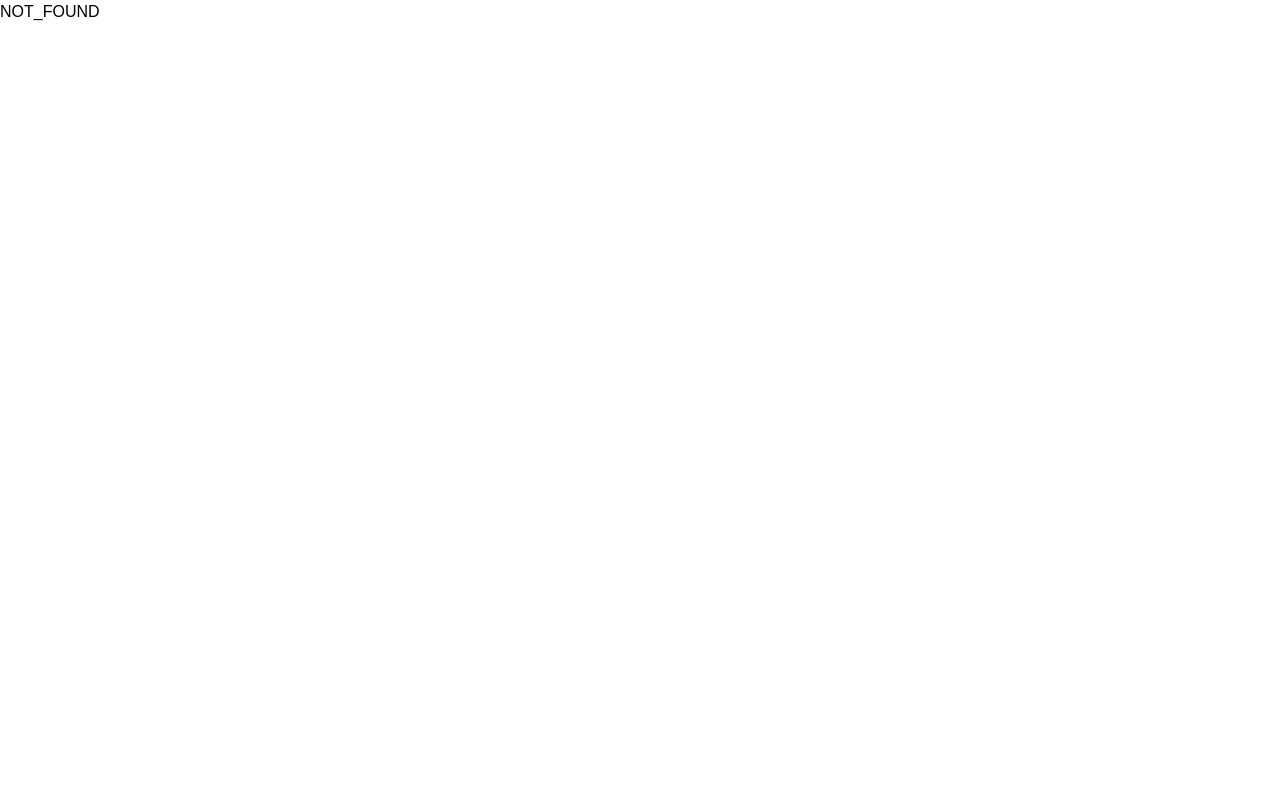
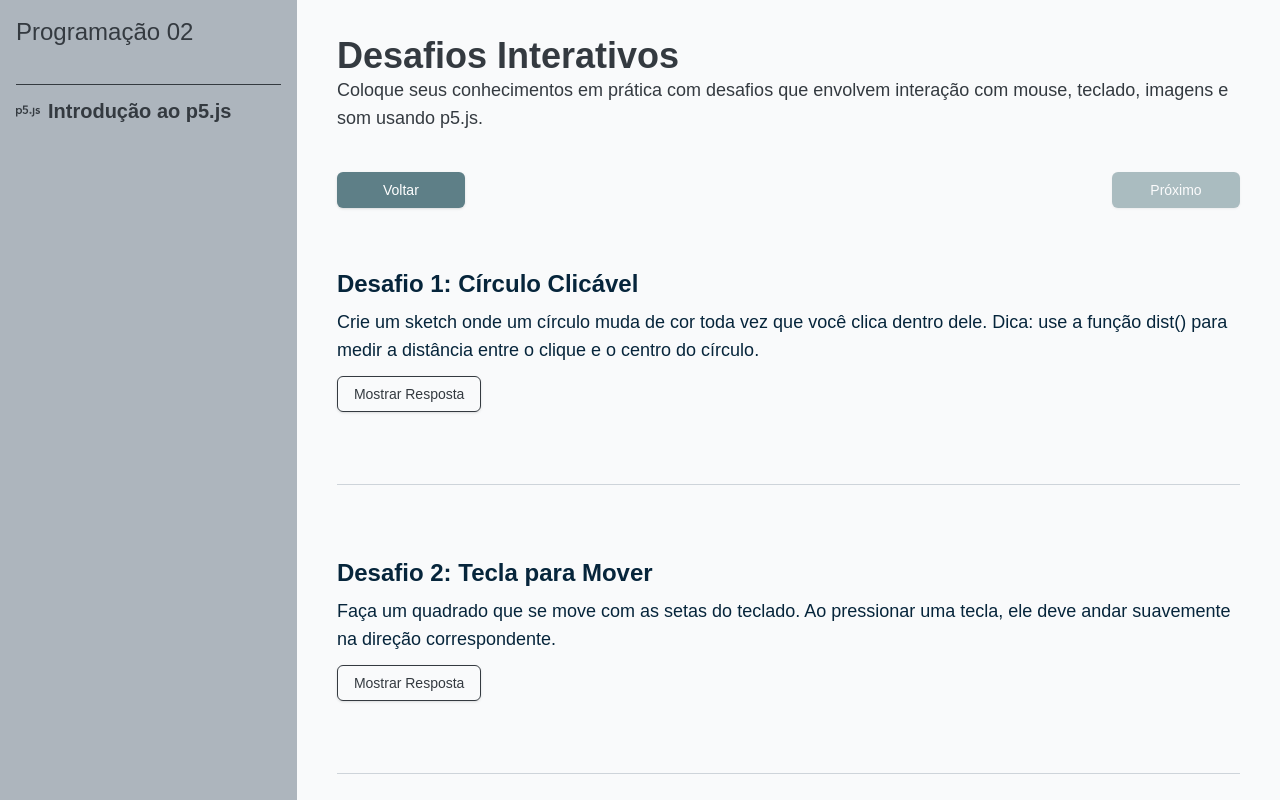
Before and after one commit to Gustavonn07/Site_Monitoria, a React (Vite) app: page /programming/challenges in a window 1280 px wide. Shown: the top 800 px of the page. Built offline with nearby package versions, Linux system fonts and the light colour scheme; some icons are missing.

Commit message:
feat: section 01 from programming 02

```diff
--- a/src/components/containers/PageBuilder.tsx
+++ b/src/components/containers/PageBuilder.tsx
@@ -68,6 +68,7 @@ export const PageBuilder = ({
 
   React.useEffect(() => {
     setHead({ ...head });
+    window.scrollTo(0, 0);
   }, []);
   return (
     <>
--- /dev/null
+++ b/src/pages/ChallengesP5/index.tsx
@@ -0,0 +1,230 @@
+import { PageItemsType } from "../../@types";
+import { PageBuilder } from "../../components/containers/PageBuilder";
+import { Button } from "../../components";
+import React from "react";
+
+export const ChallengesP5 = () => {
+  const [showAnswers, setShowAnswers] = React.useState<boolean[]>(
+    Array(4).fill(false)
+  );
+
+  const toggleAnswer = (index: number) => {
+    setShowAnswers((prev) => {
+      const updated = [...prev];
+      updated[index] = !updated[index];
+      return updated;
+    });
+  };
+
+  return (
+    <PageBuilder
+      head={{
+        title: "Desafios Interativos",
+        description:
+          "Coloque seus conhecimentos em prática com desafios que envolvem interação com mouse, teclado, imagens e som usando p5.js.",
+      }}
+      itens={[
+        {
+          type: PageItemsType.SECTION,
+          title: "Desafio 1: Círculo Clicável",
+          description: (
+            <div>
+              <p>
+                Crie um sketch onde um círculo muda de cor toda vez que você
+                clica dentro dele. Dica: use a função <code>dist()</code> para
+                medir a distância entre o clique e o centro do círculo.
+              </p>
+              <Button
+                className="mt-3"
+                onClick={() => toggleAnswer(0)}
+                variant="outline"
+              >
+                {showAnswers[0] ? "Esconder Resposta" : "Mostrar Resposta"}
+              </Button>
+              {showAnswers[0] && (
+                <pre className="bg-gray-100 p-3 rounded-md my-4 text-sm overflow-auto">
+{`let x = 150;
+let y = 100;
+let radius = 50;
+let c;
+
+function setup() {
+  createCanvas(300, 200);
+  c = color(random(255), random(255), random(255));
+}
+
+function draw() {
+  background(240);
+  fill(c);
+  ellipse(x, y, radius * 2);
+}
+
+function mousePressed() {
+  if (dist(mouseX, mouseY, x, y) < radius) {
+    c = color(random(255), random(255), random(255));
+  }
+}`}
+                </pre>
+              )}
+            </div>
+          ),
+          sectionProps: { hasSeparatorSection: true },
+        },
+        {
+          type: PageItemsType.SECTION,
+          title: "Desafio 2: Tecla para Mover",
+          description: (
+            <div>
+              <p>
+                Faça um quadrado que se move com as setas do teclado. Ao
+                pressionar uma tecla, ele deve andar suavemente na direção
+                correspondente.
+              </p>
+              <Button
+                className="mt-3"
+                onClick={() => toggleAnswer(1)}
+                variant="outline"
+              >
+                {showAnswers[1] ? "Esconder Resposta" : "Mostrar Resposta"}
+              </Button>
+              {showAnswers[1] && (
+                <pre className="bg-gray-100 p-3 rounded-md my-4 text-sm overflow-auto">
+{`let x = 150;
+let y = 100;
+
+function setup() {
+  createCanvas(300, 200);
+}
+
+function draw() {
+  background(240);
+  if (keyIsDown(LEFT_ARROW)) x -= 2;
+  if (keyIsDown(RIGHT_ARROW)) x += 2;
+  if (keyIsDown(UP_ARROW)) y -= 2;
+  if (keyIsDown(DOWN_ARROW)) y += 2;
+  rect(x, y, 40, 40);
+}`}
+                </pre>
+              )}
+            </div>
+          ),
+          sectionProps: { hasSeparatorSection: true },
+        },
+        {
+          type: PageItemsType.SECTION,
+          title: "Desafio 3: Pincel Interativo",
+          description: (
+            <div>
+              <p>
+                Transforme o mouse em um pincel! Cada vez que o mouse for
+                clicado e arrastado, ele deve desenhar com uma cor diferente e
+                tamanho aleatório.
+              </p>
+              <Button
+                className="mt-3"
+                onClick={() => toggleAnswer(2)}
+                variant="outline"
+              >
+                {showAnswers[2] ? "Esconder Resposta" : "Mostrar Resposta"}
+              </Button>
+              {showAnswers[2] && (
+                <pre className="bg-gray-100 p-3 rounded-md my-4 text-sm overflow-auto">
+{`function setup() {
+  createCanvas(300, 200);
+  background(255);
+}
+
+function draw() {
+  if (mouseIsPressed) {
+    let r = random(255);
+    let g = random(255);
+    let b = random(255);
+    let size = random(5, 30);
+    fill(r, g, b);
+    noStroke();
+    ellipse(mouseX, mouseY, size, size);
+  }
+}`}
+                </pre>
+              )}
+            </div>
+          ),
+          sectionProps: { hasSeparatorSection: true },
+        },
+        {
+          type: PageItemsType.SECTION,
+          title: "Desafio 4: Jogo da Mira",
+          description: (
+            <div>
+              <p>
+                Crie um mini game onde alvos aparecem em posições aleatórias e
+                somem ao serem clicados. Use <code>random()</code>,{" "}
+                <code>mousePressed()</code> e som ao acertar.
+              </p>
+              <Button
+                className="mt-3"
+                onClick={() => toggleAnswer(3)}
+                variant="outline"
+              >
+                {showAnswers[3] ? "Esconder Resposta" : "Mostrar Resposta"}
+              </Button>
+              {showAnswers[3] && (
+                <pre className="bg-gray-100 p-3 rounded-md my-4 text-sm overflow-auto">
+{`let x, y, r;
+
+function setup() {
+  createCanvas(300, 200);
+  novoAlvo();
+}
+
+function draw() {
+  background(240);
+  fill("red");
+  ellipse(x, y, r * 2);
+}
+
+function mousePressed() {
+  if (dist(mouseX, mouseY, x, y) < r) {
+    novoAlvo();
+  }
+}
+
+function novoAlvo() {
+  x = random(50, 250);
+  y = random(50, 150);
+  r = random(20, 40);
+}`}
+                </pre>
+              )}
+            </div>
+          ),
+          sectionProps: { hasSeparatorSection: true },
+        },
+        {
+          type: PageItemsType.INFO,
+          title: "Dica: Teste, Erre e Melhore",
+          description: (
+            <p>
+              Os desafios servem para errar, tentar de novo e aprender fazendo.
+              Personalize como quiser: adicione imagens, pontuação ou animações!
+            </p>
+          ),
+        },
+      ]}
+      bibliography={[
+        {
+          title: "Referência: dist()",
+          link: "https://p5js.org/reference/#/p5/dist",
+          text: "Função para medir distância entre dois pontos.",
+          hasSeparator: true,
+        },
+        {
+          title: "Referência: random()",
+          link: "https://p5js.org/reference/#/p5/random",
+          text: "Use para criar valores imprevisíveis.",
+        },
+      ]}
+      goBack={{text: 'Voltar', link: 'programming/sound_and_images'}}
+    />
+  );
+};
--- a/src/pages/index.ts
+++ b/src/pages/index.ts
@@ -2,7 +2,8 @@ export * from './Home'
 export * from './Multimedia'
 export * from './IntroductionP5'
 export * from './ProgrammingStructure'
+export * from './ProgrammingOrganizationFunctions'
 export * from './ProgrammingInteractive'
 export * from './ProgrammingStyles'
 export * from './ProgrammingSound'
-export * from './ProgrammingOrganizationFunctions'
+export * from './ChallengesP5'
--- a/src/routes.tsx
+++ b/src/routes.tsx
@@ -1,6 +1,6 @@
 import { createBrowserRouter, RouteObject } from "react-router-dom";
 import { MainLayout } from "./layout";
-import { Home, Multimedia, ProgrammingStructure, ProgrammingInteractive, ProgrammingStyles, IntroductionP5js, ProgrammingSound, ProgrammingFunctions } from "./pages";
+import { Home, Multimedia, ProgrammingStructure, ProgrammingInteractive, ProgrammingStyles, IntroductionP5js, ProgrammingSound, ProgrammingFunctions, ChallengesP5 } from "./pages";
 import { PrivateRoutes } from "./components";
 import { PagesLayout } from "./layout/PagesLayout";
 
@@ -54,6 +54,10 @@ const publicRoutes: RouteObject[] = [
         element: <ProgrammingSound />,
       },
       {
+        path: "programming/challenges",
+        element: <ChallengesP5 />,
+      },
+      {
         path: "/multimedia_authoring_2",
         element: <Multimedia />,
       },
```
